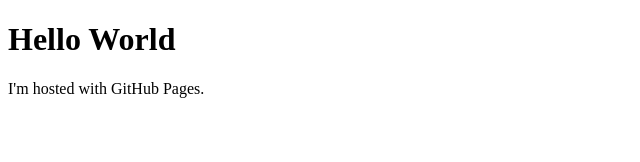
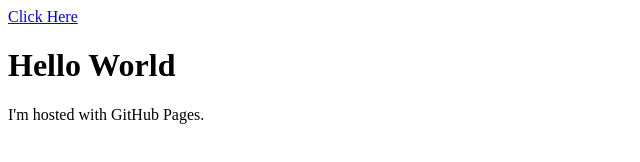
Before and after one commit to deven2580/deven2580.gitbuh.io, a plain HTML site: page index.html in a window 1280 px wide. Shown: the whole page, without its empty margins (0-640 px from the left). Drawn offline with Linux system fonts and the light colour scheme.

Commit message:
Click Here

```diff
--- a/index.html
+++ b/index.html
@@ -1,6 +1,9 @@
 <!DOCTYPE html>
 <html>
+<a href="www.google.com">Click Here</a>
 <title> DCM </title>
+
+
 
 <body>
 <h1>Hello World</h1>
```
